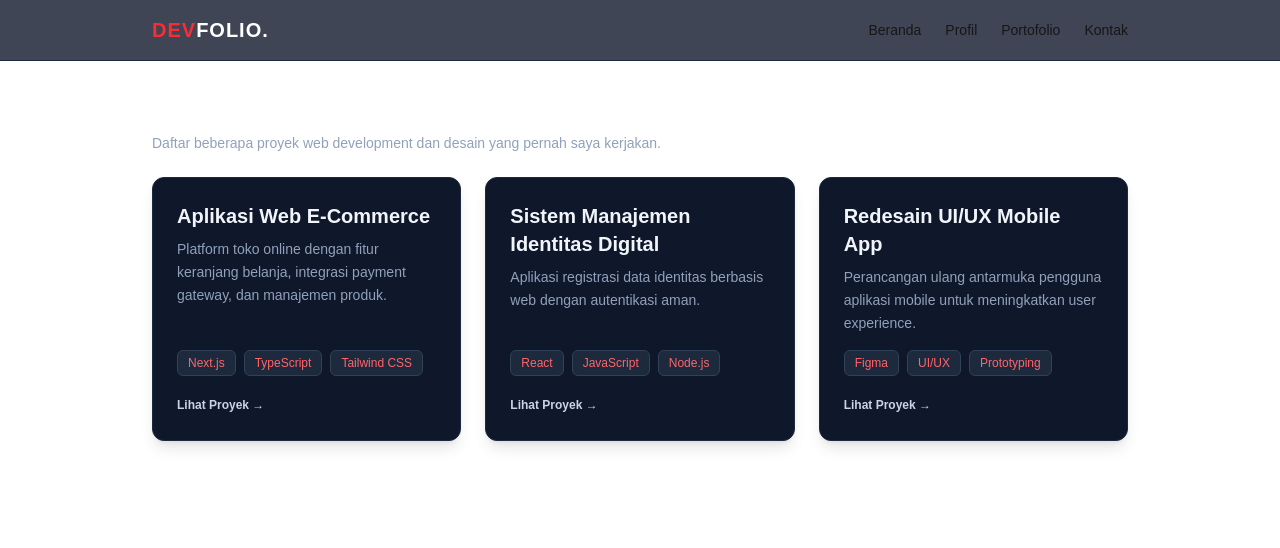
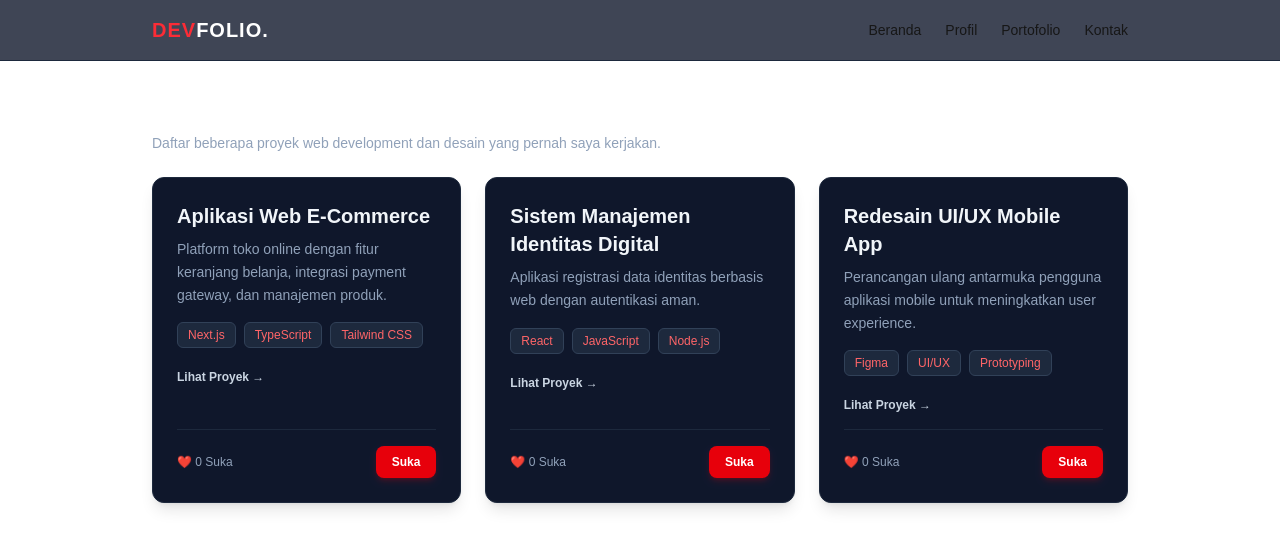
Before and after one commit to Ziawoo2/Nextjs, a Next.js app: page /portfolio in a window 1280 px wide. Shown: the top 548 px of the page. Built offline with nearby package versions, Linux system fonts and the light colour scheme.

Commit message:
tambahan fitur like

```diff
--- a/app/Components/cards.tsx
+++ b/app/Components/cards.tsx
@@ -1,20 +1,41 @@
+"use client";
+
+import { useState } from "react";
+
 interface CardProps {
   judul: string;
   deskripsi: string;
-  techStack: string[];
-  link?: string;
+  techStack?: string[];
+  link?: string; // Tambahkan properti link ini
 }
 
-export default function Card({ judul, deskripsi, techStack, link = "#" }: CardProps) {
+export default function Card({ judul, deskripsi, techStack = [], link = "#" }: CardProps) {
+  const [jumlahLike, setJumlahLike] = useState<number>(0);
+  const [sudahLike, setSudahLike] = useState<boolean>(false);
+
+  const tanganiKlikLike = () => {
+    if (!sudahLike) {
+      setJumlahLike(jumlahLike + 1);
+      setSudahLike(true);
+    } else {
+      setJumlahLike(jumlahLike - 1);
+      setSudahLike(false);
+    }
+  };
+
   return (
-    <div className="bg-slate-900 border border-slate-800 rounded-xl p-6 shadow-lg hover:border-red-500/50 transition-all duration-300 flex flex-col justify-between">
+    <div className="bg-slate-900 border border-slate-800 rounded-xl p-6 shadow-lg flex flex-col justify-between">
       <div>
+        {jumlahLike >= 5 && (
+          <span className="inline-block bg-amber-500/10 text-amber-400 border border-amber-500/30 text-xs font-bold px-2.5 py-1 rounded-full mb-3">
+            🔥 Proyek Terpopuler!
+          </span>
+        )}
+
         <h2 className="text-xl font-bold text-slate-100 mb-2">{judul}</h2>
         <p className="text-sm text-slate-400 leading-relaxed mb-4">{deskripsi}</p>
-      </div>
 
-      <div>
-        {/* Tech Stack Badges */}
+        {techStack.length > 0 && (
           <div className="flex flex-wrap gap-2 mb-4">
             {techStack.map((tech, index) => (
               <span
@@ -25,17 +46,34 @@ export default function Card({ judul, deskripsi, techStack, link = "#" }: CardPr
               </span>
             ))}
           </div>
+        )}
 
-        {/* Link Proyek */}
         <a
           href={link}
           target="_blank"
           rel="noopener noreferrer"
-          className="inline-flex items-center text-xs font-semibold text-slate-300 hover:text-red-500 transition-colors"
+          className="inline-block text-xs font-semibold text-slate-300 hover:text-red-500 transition-colors mb-4"
         >
           Lihat Proyek &rarr;
         </a>
       </div>
+
+      <div className="pt-4 border-t border-slate-800 flex items-center justify-between">
+        <span className="text-xs text-slate-400 font-medium">
+          ❤️ {jumlahLike} Suka
+        </span>
+
+        <button
+          onClick={tanganiKlikLike}
+          className={`px-4 py-2 rounded-lg text-xs font-semibold transition-all duration-200 ${
+            sudahLike
+              ? "bg-slate-800 text-slate-300 border border-slate-700 hover:bg-slate-700"
+              : "bg-red-600 text-white hover:bg-red-700 shadow-md shadow-red-600/20"
+          }`}
+        >
+          {sudahLike ? "Batal Suka" : "Suka"}
+        </button>
+      </div>
     </div>
   );
 }
--- a/app/layout.tsx
+++ b/app/layout.tsx
@@ -25,20 +25,21 @@ export default function RootLayout({
               <Link href="/" className="hover:text-red-500 transition-colors">
                 Beranda
               </Link>
-              <Link href="/profil" className="hover:text-red-500 transition-colors">
+              <Link href="/profile" className="hover:text-red-500 transition-colors">
                 Profil
               </Link>
-              <Link href="/portofolio" className="hover:text-red-500 transition-colors">
+              {/* Pastikan href="/portfolio" sesuai nama folder di explorer */}
+              <Link href="/portfolio" className="hover:text-red-500 transition-colors">
                 Portofolio
               </Link>
-              <Link href="/kontak" className="hover:text-red-500 transition-colors">
+              <Link href="/Kontak" className="hover:text-red-500 transition-colors">
                 Kontak
               </Link>
             </nav>
           </div>
         </header>
 
-        {/* Main Content */}
+
         <main className="max-w-5xl mx-auto px-6 py-8">
           {children}
         </main>
```
Lines whose indentation alone changed are shown as unchanged.
